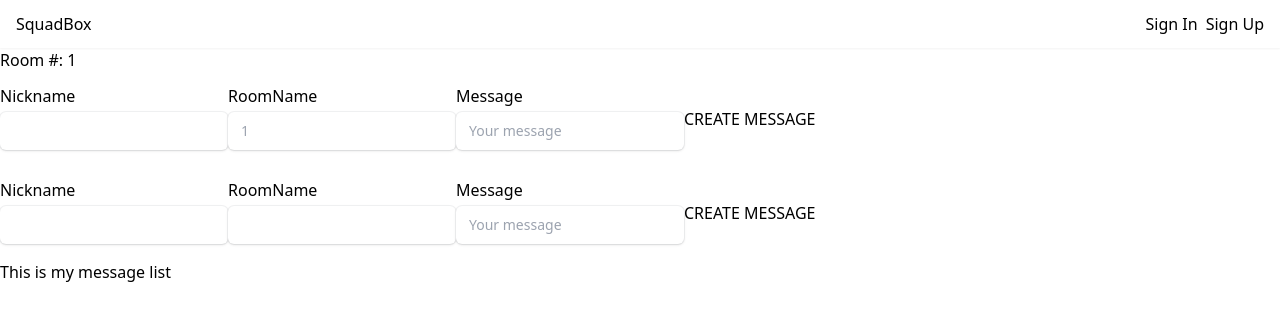
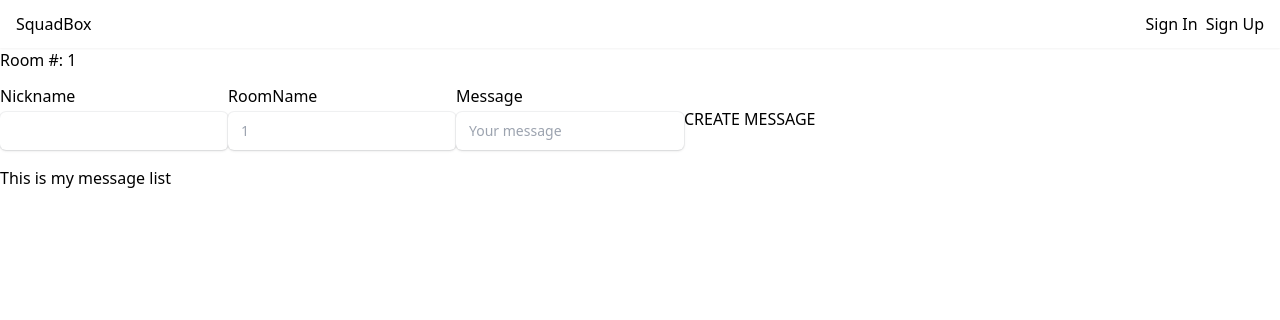
Before and after one commit to UCR-CS110/final-project-squadbox, a React (Create React App) app in the folder client/: page /room/1 in a window 1280 px wide. Shown: the top 320 px of the page. Built offline with nearby package versions, Linux system fonts and the light colour scheme.

Commit message:
Removed extra Comment form component from Roompage

```diff
--- a/client/src/pages/RoomPage.js
+++ b/client/src/pages/RoomPage.js
@@ -14,7 +14,6 @@ const RoomPage = () => {
       Room #: {roomId}
       <div>
         <CommentForm roomId={roomId}/>
-        <CommentForm />
         <MessageList/>
       </div>
     </div>
```
